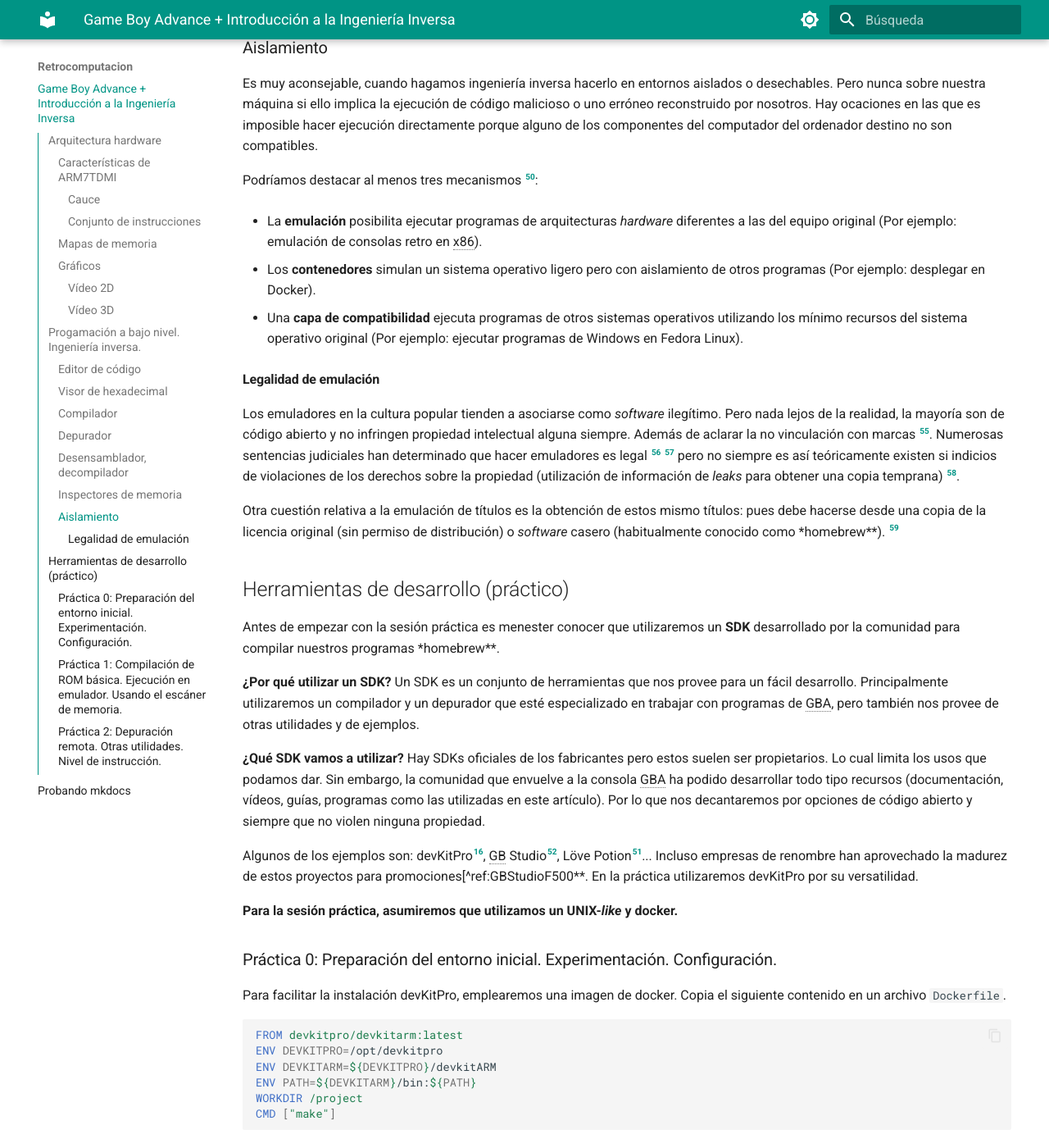
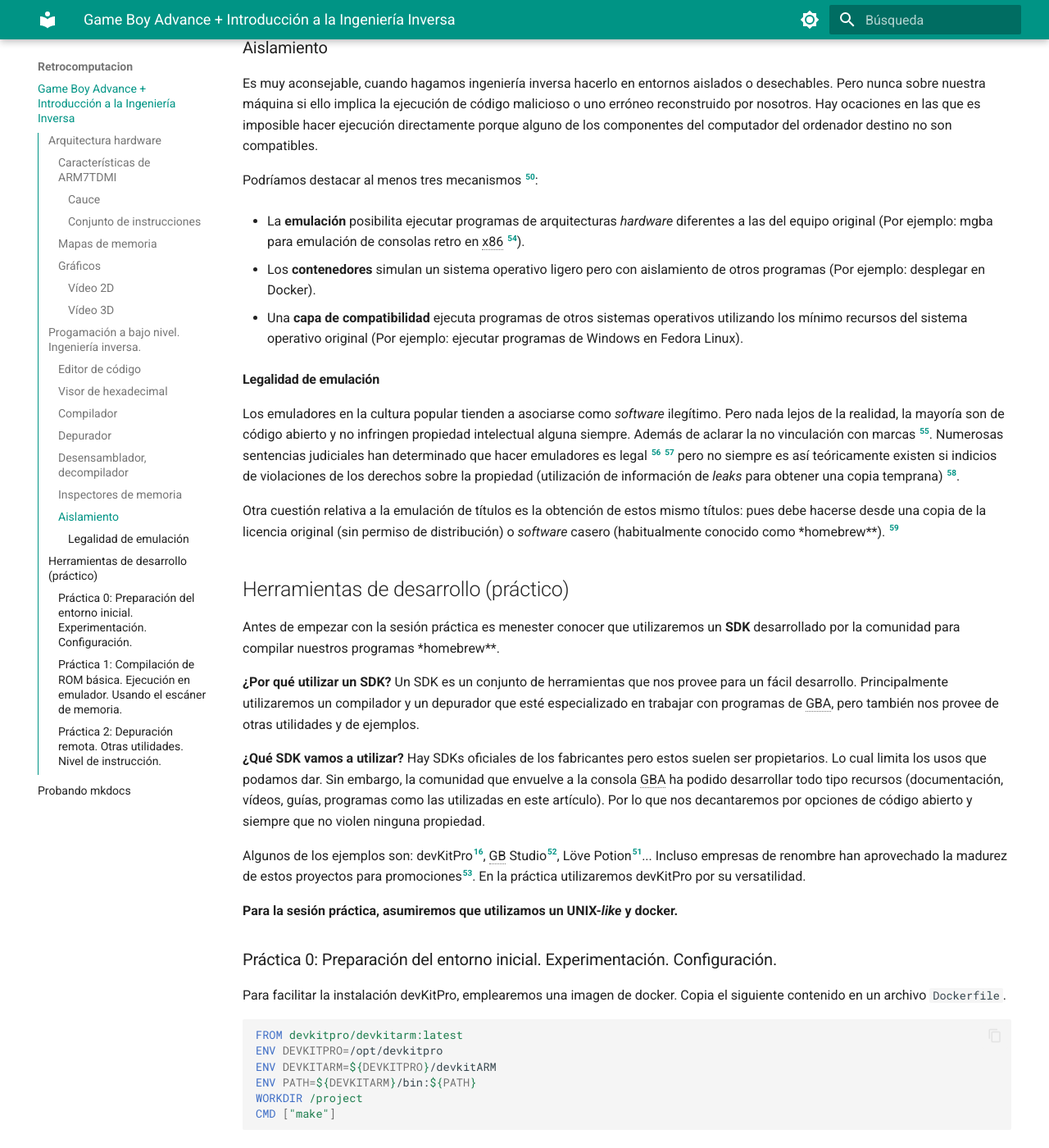
Before and after one commit to abl78-ua/Wiki-IMCR, an MkDocs documentation site: the page built from docs/Retrocomputacion/Retrocomputacion.md, in a window 1280 px wide and 1400 px high, scrolled down 13096 px. Shown: the whole window at 82% size. Built offline with MkDocs 1.6.1 and Material for MkDocs 9.7.7, drawn with Linux system fonts in a browser that asks for light colours.

Commit message:
fix: missing refs

```diff
--- a/docs/Retrocomputacion/Retrocomputacion.md
+++ b/docs/Retrocomputacion/Retrocomputacion.md
@@ -322,7 +322,7 @@ Es muy aconsejable, cuando hagamos ingeniería inversa hacerlo en entornos aisla
 
 Podríamos destacar al menos tres mecanismos [^ref:recursiveRef]:
 
-- La **emulación** posibilita ejecutar programas de arquitecturas *hardware* diferentes a las del equipo original (Por ejemplo: emulación de consolas retro en x86).
+- La **emulación** posibilita ejecutar programas de arquitecturas *hardware* diferentes a las del equipo original (Por ejemplo: mgba para emulación de consolas retro en x86 [^ref:mGBA]).
 
 - Los **contenedores** simulan un sistema operativo ligero pero con aislamiento de otros programas (Por ejemplo: desplegar en Docker).
 
@@ -342,7 +342,7 @@ Antes de empezar con la sesión práctica es menester conocer que utilizaremos u
 
 **¿Qué SDK vamos a utilizar?** Hay SDKs oficiales de los fabricantes pero estos suelen ser propietarios. Lo cual limita los usos que podamos dar. Sin embargo, la comunidad que envuelve a la consola GBA ha podido desarrollar todo tipo recursos (documentación, vídeos, guías, programas como las utilizadas en este artículo). Por lo que nos decantaremos por opciones de código abierto y siempre que no violen ninguna propiedad.
 
-Algunos de los ejemplos son: devKitPro[^ref:DevkitProGBA], GB Studio[^ref:GBStudioSite], Löve Potion[^ref:Lovepotion]... Incluso empresas de renombre han aprovechado la madurez de estos proyectos para promociones[^ref:GBStudioF500**. En la práctica utilizaremos devKitPro por su versatilidad.
+Algunos de los ejemplos son: devKitPro[^ref:DevkitProGBA], GB Studio[^ref:GBStudioSite], Löve Potion[^ref:Lovepotion]... Incluso empresas de renombre han aprovechado la madurez de estos proyectos para promociones[^ref:GBStudioF500]. En la práctica utilizaremos devKitPro por su versatilidad.
 
 **Para la sesión práctica, asumiremos que utilizamos un UNIX-*like* y docker.**
 
```
Also changed, not shown: other parts of docs/Retrocomputacion/Retrocomputacion.md (+1 -1 lines).
